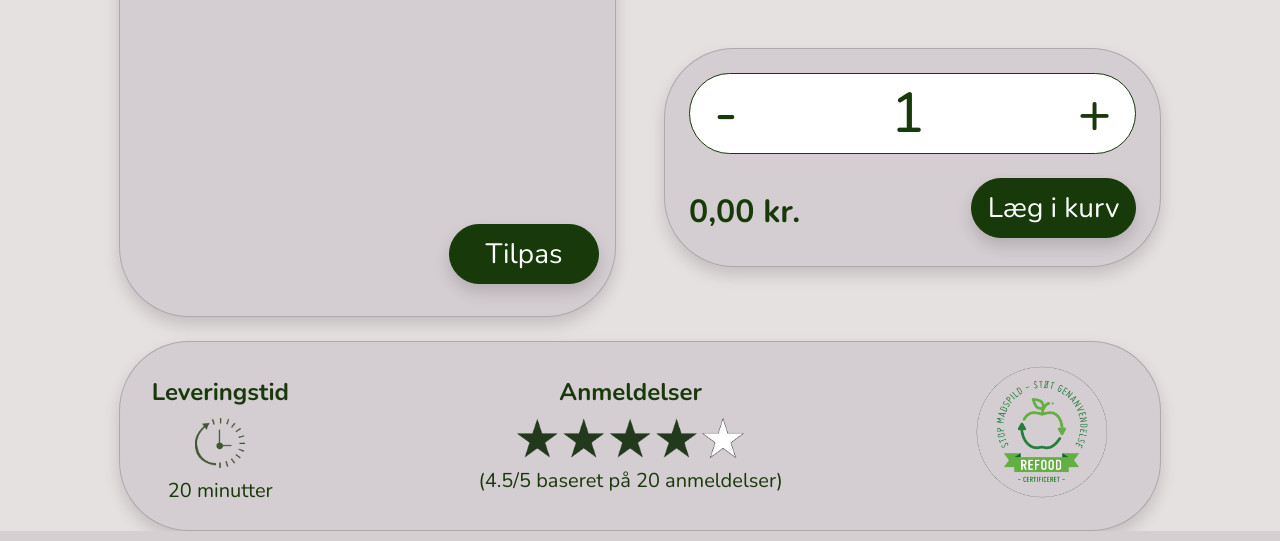
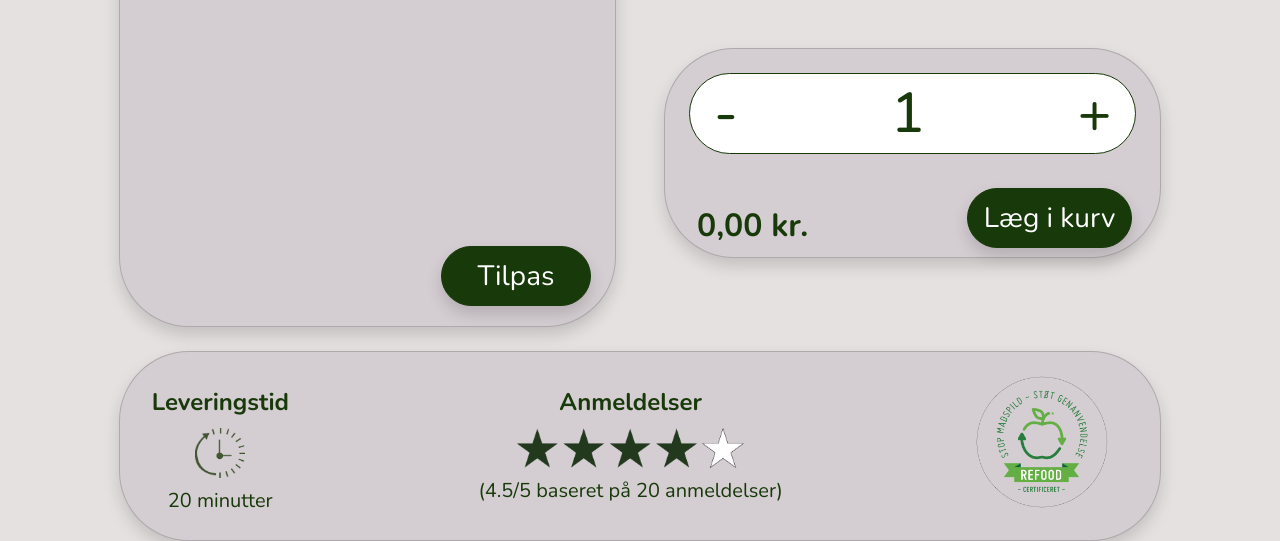
Before and after one commit to SofieKristiansen/EksamenRoomService, a PHP site: page /produkt.php?kategoriId=1 in a window 1280 px wide. Shown: the part 633-1174 px from the top of the page. Run offline with PHP 8.4, Linux system fonts and the light colour scheme; data that the repository does not hold is empty; style sheets or scripts are compiled from the project's sources; some libraries are stand-ins or nearby versions; some web fonts are replaced.

Commit message:
Notater + tilpasninger af kort længde

```diff
--- a/produkt.php
+++ b/produkt.php
@@ -12,7 +12,7 @@ require "settings/init.php";
     <link href="css/styles.css" rel="stylesheet" type="text/css">
     <meta name="viewport" content="width=device-width, initial-scale=1">
 </head>
-<body class="bg-baggrundsfarve">
+<body class="bg-baggrundsfarve" style="overflow-y: hidden;">
 
 <?php
 include("navbar.php");
@@ -21,11 +21,9 @@ include("navbar.php");
 <div class="container-fluid pt-4">
     <div class="row">
         <div class="col-1"></div>
-
         <div class="col-10">
             <div class="breadcrumb-container">
                 <div class="back-arrow hstack">
-                    <!-- Tilføjelse af kategoriId til tilbagepilen i produkt.php for korrekt data -->
                     <a href="produkter.php?kategoriId=<?php echo htmlspecialchars($_GET['kategoriId']); ?>" class=" pe-5">
                         <img src="img/tilbagepil.webp" class="img-fluid" alt="Tilbagepil" style="height: 70px">
                     </a>
@@ -33,11 +31,12 @@ include("navbar.php");
                 </div>
             </div>
         </div>
-
         <div class="col-1"></div>
     </div>
 </div>
 
+
+<!-- Overskrift af produktnavn -->
 <div class="container-fluid mt-3">
     <div class="row">
         <div class="col-1"></div>
@@ -71,18 +70,18 @@ include("navbar.php");
 </div>
 
 
+<!-- Kort med tilpas funktionen og ingredienslisten og +/- knappen med tæller funktion og læg i kurv knap -->
 <div class="container-fluid">
     <div class="row">
-
         <div class="col-1"></div>
 
         <div class="col-10">
-
             <div class="row g-5">
 
+                <!-- Ingrediens kort og tilpas knap -->
                 <div class="col-6">
-                    <div class="card shadow bg-kortfarve pt-4 ps-3 pb-1 position-relative" style="border-radius: 70px; height: 690px;">
-                        <div class="card-body">
+                    <div class="card shadow bg-kortfarve pt-4 ps-3 pb-1 position-relative d-flex flex-column" style="border-radius: 70px; height: 700px;">
+                        <div class="card-body flex-grow-1 d-flex flex-column">
                             <div class="brødtekst text-primærtekstfarve fs-1 fw-bold">Ingredienser</div>
                             <?php
                             $sql = "SELECT * FROM ingredienser WHERE ingrProdukterId = :prodId ORDER BY ingrNavn ASC";
@@ -95,9 +94,9 @@ include("navbar.php");
                                 <?php
                             }
                             ?>
-                            <div class="position-absolute bottom-0 end-0 pe-3 pb-3">
+                            <div class="mt-auto d-flex justify-content-end">
                                 <a href="#">
-                                    <button type="button" class="btn btn-lg shadow rounded-pill btn-primærknap fs-3 brødtekst ms-3 mb-3" style="width: 150px;" data-bs-toggle="modal" data-bs-target="#tilpasModal">
+                                    <button type="button" class="btn btn-lg shadow rounded-pill btn-primærknap fs-3 brødtekst me-2" style="width: 150px;" data-bs-toggle="modal" data-bs-target="#tilpasModal">
                                         Tilpas
                                     </button>
                                 </a>
@@ -106,57 +105,49 @@ include("navbar.php");
                     </div>
                 </div>
 
-
+                <!-- Læg i kurv kort med pristæller -->
                 <div class="col-6">
-
-                    <img src="img/<?php echo $produkt->prodProduktBillede ?>" class="img-fluid card-img-top mb-5"
-                         alt="" style="border-radius: 70px;">
+                    <img src="img/<?php echo $produkt->prodProduktBillede ?>" class="img-fluid card-img-top mb-5" alt="" style="border-radius: 70px;">
 
                     <div class="col-12">
-                        <div class="card shadow bg-kortfarve pt-2 ps-2 pe-2 pb-1" style="border-radius: 70px;">
-                            <div class="card-body">
-
+                        <div class="card shadow bg-kortfarve pt-2 ps-2 pe-2 pb-1 d-flex flex-column" style="border-radius: 70px; height: 210px;">
+                            <div class="card-body flex-grow-1 d-flex flex-column justify-content-between">
                                 <div class="row align-items-center mb-3">
                                     <div class="col">
-                                        <div class="btn bg-white border-outlinefarve d-flex justify-content-between brødtekst text-primærtekstfarve ps-4 pe-4"
-                                             style="border-radius: 70px; width: 100%">
+                                        <div class="btn bg-white border-outlinefarve d-flex justify-content-between brødtekst text-primærtekstfarve ps-4 pe-4" style="border-radius: 70px; width: 100%">
                                             <div class="minus display-4 fw-medium">-</div>
                                             <div class="tal display-4 fw-medium">1</div>
                                             <div class="plus display-4 fw-medium">+</div>
                                         </div>
                                     </div>
                                 </div>
-
-                                <div class="d-flex justify-content-between align-items-center mt-4 mb-2">
-
-                                    <div class="brødtekst text-primærtekstfarve fs-2 pt-2 fw-bold" id="pris">
+                                <div class="d-flex justify-content-between align-items-center mt-3 mb-2">
+                                    <div class="brødtekst text-primærtekstfarve fs-2 pt-3 ps-2 fw-bold" id="pris">
                                         <?php echo number_format($produkt->prodPris, 2, ',', '.'); ?> kr.
                                     </div>
-
                                     <form id="addToCartForm" action="addToCart.php" method="post">
                                         <input type="hidden" name="productId" value="<?php echo $prodId; ?>">
                                         <input type="hidden" name="quantity" value="1" id="quantityInput">
-                                        <button type="submit" class="btn btn-lg shadow rounded-pill btn-primærknap fs-3 brødtekst ms-3">
+                                        <button type="submit" class="btn btn-lg shadow rounded-pill btn-primærknap fs-3 brødtekst ms-3 me-1">
                                             Læg i kurv
                                         </button>
                                     </form>
                                 </div>
                             </div>
-
                         </div>
                     </div>
                 </div>
 
+
+                <!-- Kort for leveringstid, anmeldelser og Refood ikon -->
                 <div class="col-12 mt-4">
                     <div class="card shadow bg-kortfarve pt-2 ps-3 pb-4" style="border-radius: 70px;">
                         <div class="d-flex justify-content-between align-items-start">
-
                             <div class="d-flex flex-column align-items-start me-5 ps-3 pt-4">
                                 <span class="brødtekst text-primærtekstfarve fs-4 fw-bold">Leveringstid</span>
                                 <img src="img/leveringstid.webp" class="mx-auto my-2" style="width: 50px; height:auto;">
                                 <span class="brødtekst text-primærtekstfarve fs-5 text-center w-100">20 minutter</span>
                             </div>
-
                             <div class="d-flex flex-column align-items-center me-5">
                                 <div class="col-12 text-center pt-4">
                                     <span class="brødtekst text-primærtekstfarve fw-bold fs-4">Anmeldelser</span>
@@ -164,7 +155,6 @@ include("navbar.php");
                                 <img src="img/stjerner.webp" class="mx-auto my-2" style="width: auto; height:40px; margin: 10px 0;">
                                 <span class="brødtekst text-primærtekstfarve fs-5 text-center">(4.5/5 baseret på 20 anmeldelser)</span>
                             </div>
-
                             <div class="d-flex align-items-center pt-4 me-5" style="height: 140px;">
                                 <img src="img/StopMadspil.png" alt="" style="height: 140px; width: auto;">
                             </div>
@@ -172,30 +162,28 @@ include("navbar.php");
                     </div>
                 </div>
 
-
             </div>
         </div>
+
+        <div class="col-1"></div>
     </div>
-
-    <div class="col-1"></div>
 </div>
 
+
+<!-- Din bestilling modal-vindue -->
 <div class="modal fade" id="modal" tabindex="-1" aria-labelledby="exampleModalLabel" aria-hidden="true">
     <div class="modal-dialog modal-dialog-centered">
         <div class="modal-content border-outlinefarve" style="border-radius: 30px">
-
             <div class="modal-header">
                 <div class="modal-title text-primærtekstfarve" id="exampleModalLabel"></div>
                 <button type="button" class="btn-close btn-close-primærfarve lukkeknap" data-bs-dismiss="modal" aria-label="Close"></button>
             </div>
-
             <div class="modal-body text-primærtekstfarve brødtekst">
                 <p class="fw-bold fs-1">Din bestilling</p>
                 <p class="fs-2 fw-medium"><?php echo $produkt->prodNavn; ?></p>
                 <p class="fs-2 fw-medium">Tilvalg:</p>
                 <p class="fs-2 fw-medium fw">Antal: <span id="modalQuantity"></span></p>
             </div>
-
             <div class="modal-footer">
                 <a href="#" class="btn btn-secondary me-3 btn-lg rounded-pill btn-sekundærknap text-primærtekstfarve border-outlinefarve fs-4 fw-medium brødtekst" style="width: 160px;">Bestil mere</a>
                 <a href="Indkøbskurv.php" class="btn btn-primary me-3 btn-lg rounded-pill btn-primærknap text-sekundærekstfarve border-outlinefarve fs-4 fw-medium brødtekst" style="width: 160px;">Gå til kurv</a>
@@ -204,8 +192,7 @@ include("navbar.php");
     </div>
 </div>
 
-
-
+<!-- Tilpas din bestilling modal-vindue -->
 <div class="modal fade" id="tilpasModal" tabindex="-1" aria-labelledby="tilpasModalLabel" aria-hidden="true">
     <div class="modal-dialog modal-dialog-centered" style="max-width: 600px;">
         <div class="modal-content border-outlinefarve">
@@ -221,7 +208,6 @@ include("navbar.php");
                 $ingredienser = $db->sql($sql, $bind);
                 foreach ($ingredienser as $index => $ingrediens) {
                     ?>
-
                     <div class="d-flex justify-content-between align-items-center mb-4">
                         <div class="dropdown" style="width: 300px;">
                             <button class="btn btn-sekundærknap border-outlinefarve rounded-pill fs-2 fw-bold brødtekst text-primærtekstfarve text-start ps-4 dropdown-toggle" type="button" data-bs-toggle="dropdown" aria-expanded="false" style="width: 100%;">
@@ -250,9 +236,8 @@ include("navbar.php");
 </div>
 
 
+<!-- Javascript for funktionalitet -->
 <script>
-
-
     document.addEventListener('DOMContentLoaded', () => {
         const minus = document.querySelector(".minus");
         const plus = document.querySelector(".plus");
@@ -324,7 +309,6 @@ include("navbar.php");
         });
     });
 
-
 </script>
 
 <script src="node_modules/bootstrap/dist/js/bootstrap.bundle.min.js"></script>
```
